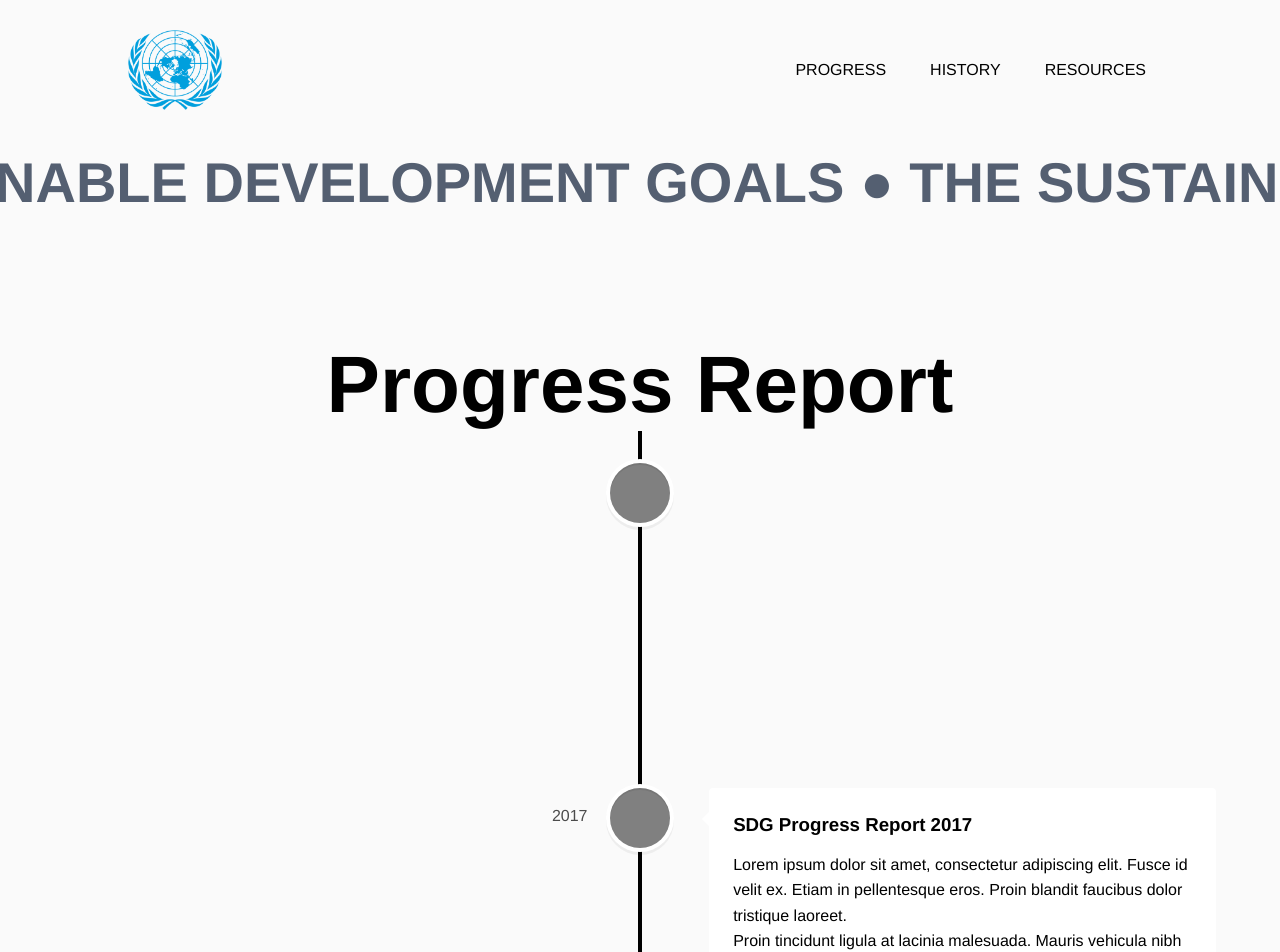
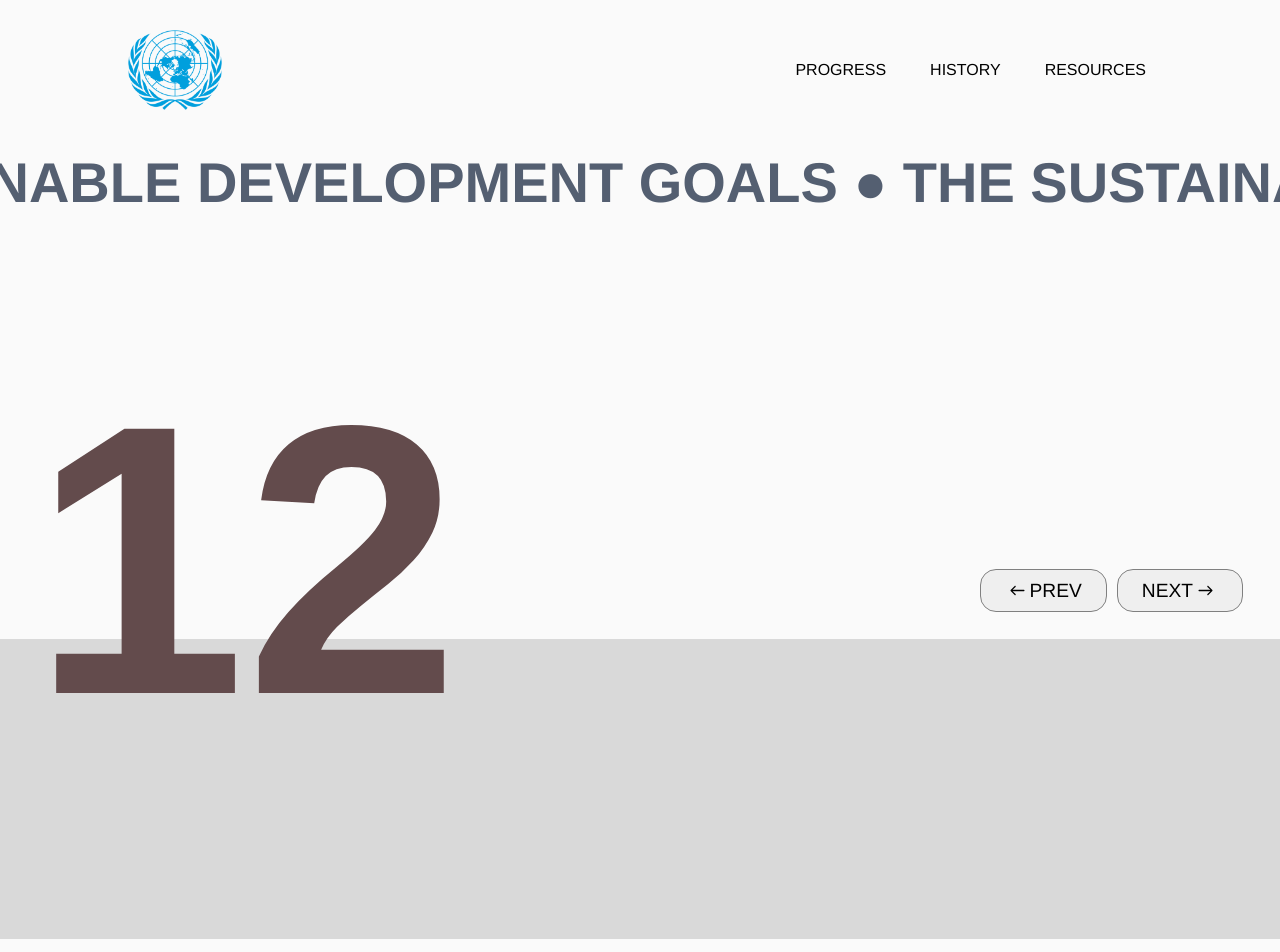
Before and after one commit to i-KNPV/UN-SDGS, a React (Create React App) app: page / in a window 1280 px wide. Shown: the top 952 px of the page. Built offline with nearby package versions, Linux system fonts and the light colour scheme.

Commit message:
feat: created carousel skeleton

```diff
--- a/package.json
+++ b/package.json
@@ -10,6 +10,7 @@
     "framer-motion": "^11.0.6",
     "react": "^18.2.0",
     "react-dom": "^18.2.0",
+    "react-icons": "^5.0.1",
     "react-scripts": "5.0.1",
     "react-spring": "^8.0.27",
     "react-vertical-timeline-component": "^3.6.0",
--- a/src/App.js
+++ b/src/App.js
@@ -2,6 +2,7 @@
 import Square from "./components/Square";
 import Navbar from "./components/Navbar";
 import ScrollingText from "./components/ScrollingText";
+import Carousel from "./components/Carousel";
 import { motion } from "framer-motion";
 import {
   VerticalTimeline,
@@ -60,6 +61,8 @@
           ))}
         </div>
       </div>
+
+      <Carousel />
 
       <h1 className="title">Progress Report</h1>
       <div className="progress">
--- /dev/null
+++ b/src/components/Carousel.js
@@ -0,0 +1,20 @@
+import React from "react";
+import { IoIosArrowRoundBack } from "react-icons/io";
+import { IoIosArrowRoundForward } from "react-icons/io";
+
+const Carousel = () => {
+    return(
+        <div className="solid">
+            <div className="overflow-number">
+                12
+            </div>
+
+            <div className="button-container">
+                <button><IoIosArrowRoundBack size="25px"/> PREV</button>
+                <button>NEXT <IoIosArrowRoundForward size="25px"/></button>
+            </div>
+        </div>
+    )
+};
+
+export default Carousel;
--- a/src/index.css
+++ b/src/index.css
@@ -140,3 +140,41 @@
 .square:hover img {
   filter: grayscale(0);
 }
+
+/* CSS FOR CAROUSEL */
+
+.solid {
+  margin-top: 300px;
+  margin-bottom: 100px;
+  background-color: #D9D9D9;
+  height: 300px;
+  position: relative;
+}
+
+.solid .overflow-number {
+  position: absolute;
+  top: -100%;
+  left: 2.5%;
+  overflow: visible;
+  font-size: 24rem;
+  font-weight: 700;
+  color: #634B4C;
+}
+
+.solid .button-container {
+  position: absolute;
+  top: -25%;
+  right: 2.5%;
+  display: flex;
+}
+
+.solid .button-container button {
+  font-size: 1.2rem;
+  border: 1px solid gray;
+  border-radius: 1rem;
+  margin: 5px;
+  padding: .5rem 1.5rem;
+  display: flex;
+  align-items: center;
+  cursor: pointer;
+}
```
Also changed, not shown: 1 other file (tests, documents, lock files or other folders).
